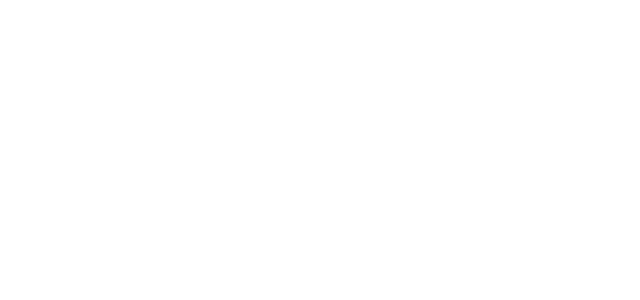
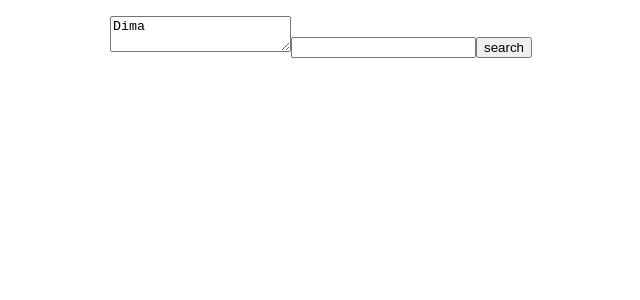
Before and after one commit to Mike-casper/big-vanilla-project, a React (Create React App) app: page / in a window 1280 px wide. Shown: the top 300 px of the page, without its empty margins (339-979 px from the left). Built offline with nearby package versions, Linux system fonts and the light colour scheme.

Commit message:
Поработали с коллбэками

```diff
--- /dev/null
+++ b/src/05/06-callbacks.tsx
@@ -0,0 +1,32 @@
+import React, {MouseEvent, ChangeEvent} from "react";
+
+// const callback =()=>{
+//     alert("hey")
+// }
+// window.setTimeout(callback, 1000);
+
+export const User = () => {
+    const deleteUser = (e: MouseEvent<HTMLButtonElement>) => {
+        alert(e.currentTarget.value)
+
+        // alert("user should be delete")
+    }
+    const saveUser = () => {
+        alert("User have been saved")
+    }
+    const nameChanged = () => {
+        console.log("name changed")
+    }
+    const focusLostHandler = () => {
+        console.log("focus lost")
+    }
+    const onAgeChanged = (e:ChangeEvent<HTMLInputElement>)=>{
+        console.log("age changed: " + e.currentTarget.value)
+    }
+
+    return <div><textarea onChange={nameChanged} onBlur={focusLostHandler}>Dima</textarea>
+        <input onChange={onAgeChanged} type={"number"}/>
+        <button name="delete" onClick={deleteUser}>search</button>
+        {/*<button name="save" onClick={deleteUser}>X</button>*/}
+    </div>
+}
--- a/src/App.tsx
+++ b/src/App.tsx
@@ -1,6 +1,7 @@
 import React from 'react';
 import logo from './logo.svg';
 import './App.css';
+import {User} from "./05/06-callbacks";
 
 function App() {
   const names = ["Dimych", "Katya", "viktor", "Ignat"]
@@ -9,7 +10,8 @@
   return (
       <div className={"App"}>
         <ul>
-          {lieElements}
+          {/*{lieElements}*/}
+            <User/>
         </ul>
     </div>
   );
--- a/src/index.tsx
+++ b/src/index.tsx
@@ -1,27 +1,14 @@
 import React from 'react';
-import ReactDOM from 'react-dom/client';
 import './index.css';
 import App from './App';
-import reportWebVitals from './reportWebVitals';
-// import { splitIntoWords } from './01-hello-tests/01';
-import {sum} from "./03/03";
+// import * as serviceWorker from './serviceWorker';
+import { createRoot } from 'react-dom/client';
 
-let a = sum(1,2);
-console.log(   a);
+const container  = document.getElementById('root') as HTMLElement
+const root = createRoot(container);
+root.render(<App />);
 
-// const sentence = "Hello my friends!";
-// const result = splitIntoWords(sentence);
-// console.log(result);
-// console.log(result[0] === "hello");
-// console.log(result[1] === "my");
-// console.log(result[2] === "friends");
-
-const root = ReactDOM.createRoot(
-  document.getElementById('root') as HTMLElement
-);
-
-
-// If you want to start measuring performance in your app, pass a function
-// to log results (for example: reportWebVitals(console.log))
-// or send to an analytics endpoint. Learn more: https://bit.ly/CRA-vitals
-reportWebVitals();
+// If you want your app to work offline and load faster, you can change
+// unregister() to register() below. Note this comes with some pitfalls.
+// Learn more about service workers: https://bit.ly/CRA-PWA
+// serviceWorker.unregister();
```
Also changed, not shown: src/05/05_02.ts (+14 -6 lines).
